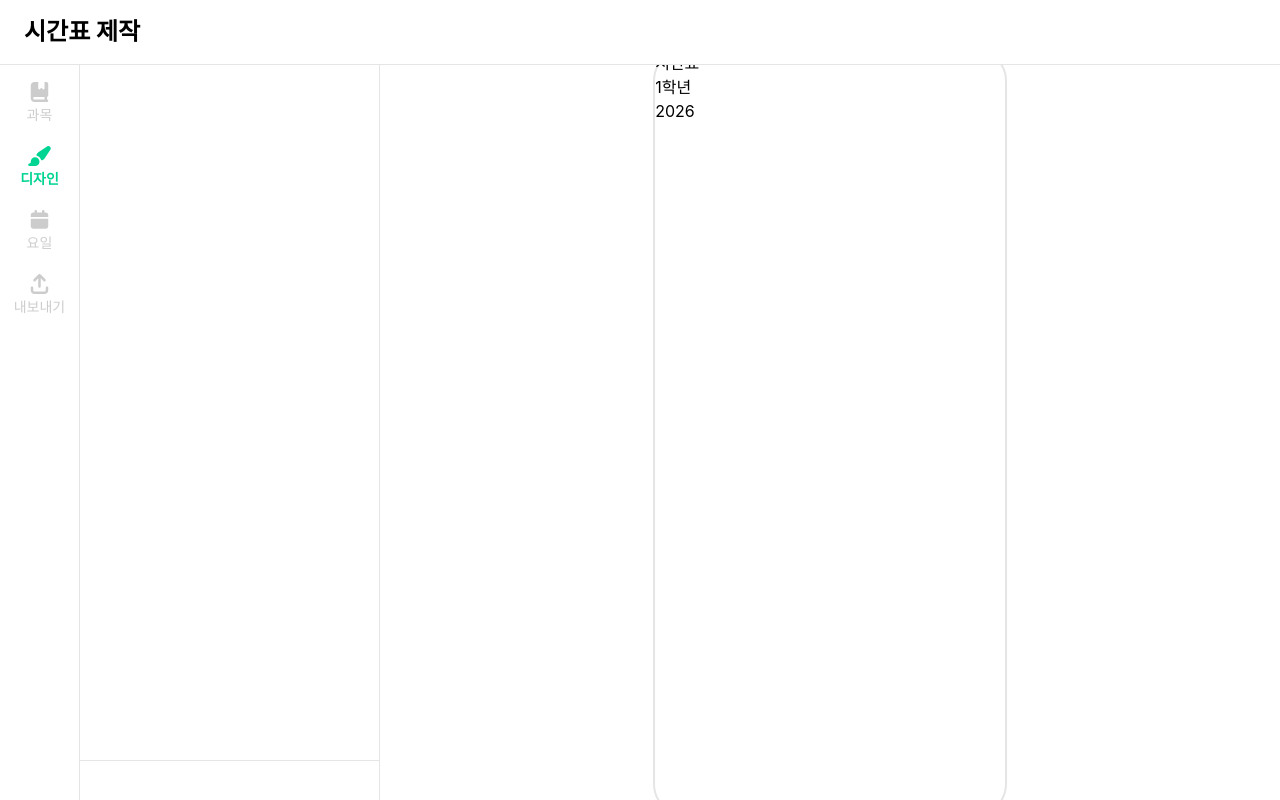
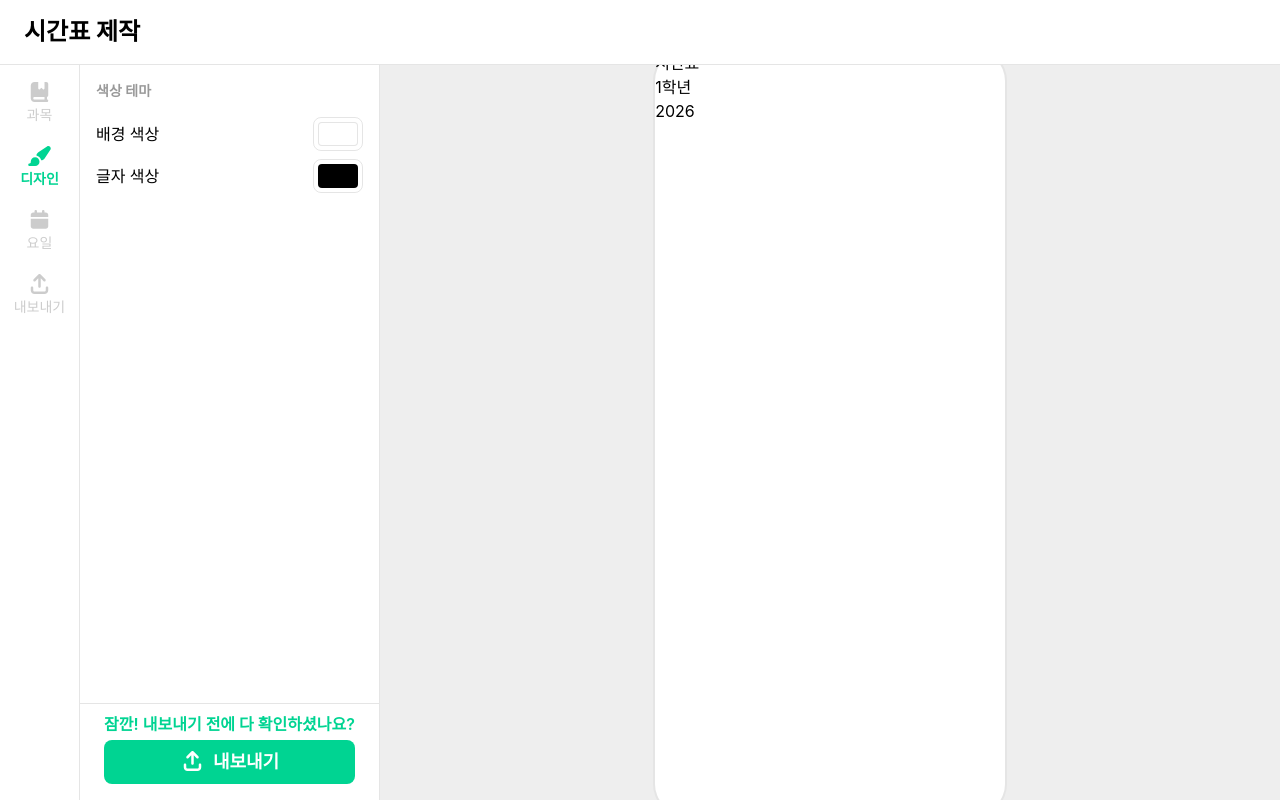
Before and after one commit to siwon-lab/timetable-wallpaper, a React (Vite) app: page / in a window 1280 px wide. Both pictures are taken after a click on the tab "디자인". Built offline with nearby package versions, Linux system fonts and the light colour scheme.

Commit message:
wip: aside panel

```diff
--- a/src/App.tsx
+++ b/src/App.tsx
@@ -15,7 +15,8 @@ const tabClass =
    'cursor-pointer rounded-lg py-2 text-black/20 outline-none hover:text-black/40 data-focus:bg-emerald-400/10 data-selected:font-semibold data-selected:text-emerald-400';
 // 'cursor-pointer rounded-lg py-2 text-black/20 outline-none hover:text-black/30 hover:bg-black/5 data-selected:bg-emerald-400/10 data-selected:font-semibold data-selected:text-emerald-400'
 // 'cursor-pointer rounded-lg py-2 text-black/20 outline-none hover:text-black/40 data-focus:bg-black/5 data-selected:bg-emerald-400/10 data-selected:font-semibold data-selected:text-emerald-400'
-const tabPanelClass = 'outline-none focus-visible:bg-emerald-400/20 flex-1 overflow-y-auto min-h-0';
+const tabPanelClass =
+   'outline-none focus-visible:bg-emerald-400/20 flex-1 overflow-y-auto min-h-0';
 
 function App() {
    return (
@@ -58,7 +59,16 @@ function App() {
                   </TabPanel>
                   <TabPanel className={tabPanelClass}></TabPanel>
                   <TabPanel className={tabPanelClass}></TabPanel>
-                  <div className="h-10 border-t border-black/10 flex-shrink-0"></div>
+                  <div className="flex-shrink-0 border-t border-black/10 px-6 pb-4 pt-2">
+                     <p className='text-emerald-400 font-semibold mb-1 text-center'>잠깐! 내보내기 전에 다 확인하셨나요?</p>
+                     <button className="w-full cursor-pointer rounded-lg bg-emerald-400 py-2 text-lg font-semibold text-white transition-all duration-300 hover:-translate-y-0.5 hover:bg-emerald-300">
+                        <FontAwesomeIcon
+                           className="mr-2 text-xl"
+                           icon={faArrowUpFromBracket}
+                        />
+                        내보내기
+                     </button>
+                  </div>
                </TabPanels>
             </TabGroup>
             <TimetablePreview />
--- a/src/components/DesignTab.tsx
+++ b/src/components/DesignTab.tsx
@@ -1,3 +1,43 @@
-export default function DesignTab(){
-   return(<div className="p-4"></div>)
+import { useDispatch, useSelector } from 'react-redux';
+import { setBgColor, setTextColor, type RootState } from '../../store';
+
+export default function DesignTab() {
+   const bgColor = useSelector((state: RootState) => state.timetable.bgColor);
+   const textColor = useSelector(
+      (state: RootState) => state.timetable.textColor,
+   );
+   const dispatch = useDispatch();
+   return (
+      <div className="p-4">
+         <div>
+            <p className="mb-4 text-sm font-semibold text-black/40">
+               색상 테마
+            </p>
+            <div className="mb-2 flex items-center">
+               <label className="mr-4 font-medium">배경 색상</label>
+               <input
+                  className="ml-auto h-[34px] cursor-pointer rounded-lg border border-black/10 px-0.5 outline-none hover:bg-black/5 focus:border-emerald-400 focus:bg-transparent"
+                  id="color"
+                  type="color"
+                  value={bgColor}
+                  onChange={(e) => {
+                     dispatch(setBgColor(e.target.value));
+                  }}
+               />
+            </div>
+            <div className="flex items-center">
+               <label className="mr-4 font-medium">글자 색상</label>
+               <input
+                  className="ml-auto h-[34px] cursor-pointer rounded-lg border border-black/10 px-0.5 outline-none hover:bg-black/5 focus:border-emerald-400 focus:bg-transparent"
+                  id="color"
+                  type="color"
+                  value={textColor}
+                  onChange={(e) => {
+                     dispatch(setTextColor(e.target.value));
+                  }}
+               />
+            </div>
+         </div>
+      </div>
+   );
 }
--- a/src/components/SubjectListItem.tsx
+++ b/src/components/SubjectListItem.tsx
@@ -33,6 +33,9 @@ export default function SubjectListItem({ subject }: Props) {
             id="color"
             type="color"
             value={color}
+            onChange={(e) => {
+               dispatch(updateSubject({ id, name, color: e.target.value }));
+            }}
          />
          <button
             className="mr-0.5 flex h-4 w-4 cursor-pointer items-center justify-center rounded text-sm font-extralight text-black/20 transition-colors outline-none hover:bg-red-500/10 hover:text-red-500 focus-visible:bg-red-500/10 focus-visible:text-red-500"
--- a/src/components/SubjectsTab.tsx
+++ b/src/components/SubjectsTab.tsx
@@ -22,7 +22,7 @@ export default function SubjectsTab() {
       <div className="p-4">
          <div className="flex flex-col">
             <p className="mb-4 text-sm font-semibold text-black/40">헤더</p>
-            <label className="mb-1 w-fit" htmlFor="title">
+            <label className="mb-1 w-fit font-medium" htmlFor="title">
                제목
             </label>
             <input
@@ -37,7 +37,7 @@ export default function SubjectsTab() {
             />
             <div className="flex gap-1">
                <div className="flex min-w-0 flex-1 flex-col">
-                  <label className="mb-1 w-fit" htmlFor="subtitle1">
+                  <label className="mb-1 w-fit font-medium" htmlFor="subtitle1">
                      부제목1
                   </label>
                   <input
@@ -52,7 +52,7 @@ export default function SubjectsTab() {
                   />
                </div>
                <div className="flex min-w-0 flex-1 flex-col">
-                  <label className="mb-1 w-fit" htmlFor="subtitle2">
+                  <label className="mb-1 w-fit font-medium" htmlFor="subtitle2">
                      부제목2
                   </label>
                   <input
--- a/src/components/TimetablePreview.tsx
+++ b/src/components/TimetablePreview.tsx
@@ -9,9 +9,16 @@ export default function TimetablePreview() {
    const subtitle2 = useSelector(
       (state: RootState) => state.timetable.subtitle2,
    );
+   const textColor = useSelector(
+      (state: RootState) => state.timetable.textColor,
+   );
+   const bgColor = useSelector((state: RootState) => state.timetable.bgColor);
    return (
-      <div className="flex flex-1 items-center justify-center">
-         <div className="h-[766.8px] w-[353.7px] rounded-4xl border-2 border-black/10">
+      <div className="flex flex-1 items-center justify-center bg-[#eee]">
+         <div
+            className="h-[766.8px] w-[353.7px] rounded-4xl border-2 border-black/10"
+            style={{ backgroundColor: bgColor, color: textColor }}
+         >
             <p>{title}</p>
             <p>{subtitle1}</p>
             <p>{subtitle2}</p>
--- a/src/index.css
+++ b/src/index.css
@@ -1,6 +1,6 @@
-@import "tailwindcss";
+@import 'tailwindcss';
 
-input[type="color"]::-webkit-color-swatch {
-    border: none;
-    border-radius: 0.25rem;
+input[type='color']::-webkit-color-swatch {
+   border: 1px solid rgba(0, 0, 0, 0.1);
+   border-radius: 0.25rem;
 }
--- a/store.ts
+++ b/store.ts
@@ -6,7 +6,13 @@ import {
 
 const timetable = createSlice({
    name: 'timetable',
-   initialState: { title: '시간표', subtitle1: '1학년', subtitle2: '2026' },
+   initialState: {
+      title: '시간표',
+      subtitle1: '1학년',
+      subtitle2: '2026',
+      bgColor: '#ffffff',
+      textColor: '#000000',
+   },
    reducers: {
       setTitle: (state, action: PayloadAction<string>) => {
          state.title = action.payload;
@@ -17,10 +23,17 @@ const timetable = createSlice({
       setSubtitle2: (state, action: PayloadAction<string>) => {
          state.subtitle2 = action.payload;
       },
+      setBgColor: (state, action: PayloadAction<string>) => {
+         state.bgColor = action.payload;
+      },
+      setTextColor: (state, action: PayloadAction<string>) => {
+         state.textColor = action.payload;
+      },
    },
 });
 
-export const { setTitle, setSubtitle1, setSubtitle2 } = timetable.actions;
+export const { setTitle, setSubtitle1, setSubtitle2, setBgColor, setTextColor } =
+   timetable.actions;
 
 export interface Subject {
    id: number;
```
Lines whose indentation alone changed are shown as unchanged.
